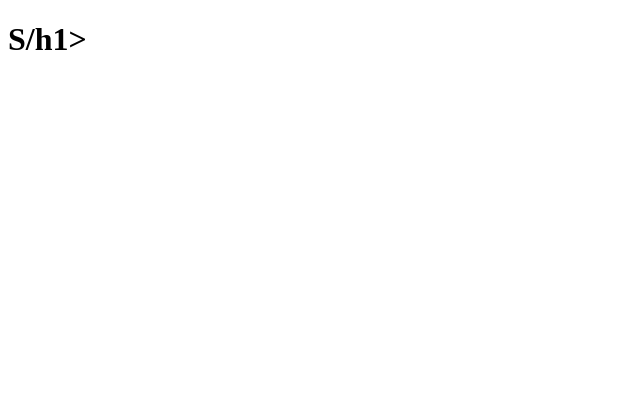
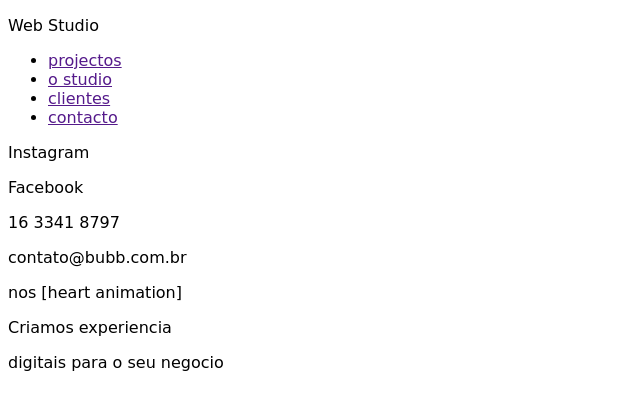
Before and after one commit to eschapp/bubb_eschapp, a plain HTML site: page index.html in a window 1280 px wide. Shown: the whole page, without its empty margins (0-640 px from the left). Drawn offline with Linux system fonts and the light colour scheme; a web font is replaced by a local one.

Commit message:
setting up basic structure

```diff
--- a/css/style.css
+++ b/css/style.css
@@ -0,0 +1,4 @@
+body {
+  font-family: 'Oldenburg', cursive;
+
+}
--- a/index.html
+++ b/index.html
@@ -3,15 +3,70 @@
 
 <head>
 <meta charset="utf-8">
-<title>&lt;3 Bubb Assignment</title>
+<title>Eric &lt;3's his Bubb Assignment</title>
+<link href="https://fonts.googleapis.com/css?family=Oldenburg" rel="stylesheet">
 <link rel="stylesheet" type="text/css" href="./css/style.css">
 </head>
 
 <body>
-  <header><h1>S/h1></header>
-  <article>
-  </article>
+  <header>
+    <div logo>
+    <p>Web Studio</p>
+    </div>
+
+    <div nav>
+    <ul>
+      <li><a href="">projectos</a></li>
+      <li><a href="">o studio</a></li>
+      <li><a href="">clientes</a></li>
+      <li><a href="">contacto</a></li>
+    </ul>
+    </div>
+
+    <div social>
+      <p>Instagram</p>
+      <p>Facebook</p>
+    </div>
+
+    <div contact>
+      <p>16 3341 8797</p>
+      <p>contato@bubb.com.br</p>
+    </div>
+  </header>
+
+  <hero>
+    <p>nos [heart animation]</p>
+    <p>Criamos experiencia</p>
+    <p>digitais para o seu negocio</p>
+  </hero>
+
+  <services>
+  </services>
+
+  <portfolio>
+  </portfolio>
+
+  <about>
+  </about>
+
+  <team>
+  </team>
+
+  <clients>
+  </clients>
+
+  <testimonials>
+  </testimonials>
+
+  <contact>
+  </contact>
+
+  <footer>
+  </footer>
+
 
 <script type="text/javascript" src="./js/index.js"></script>
+<script src="https://use.fontawesome.com/16049a2def.js"></script>
+
 </body>
 </html>
```
